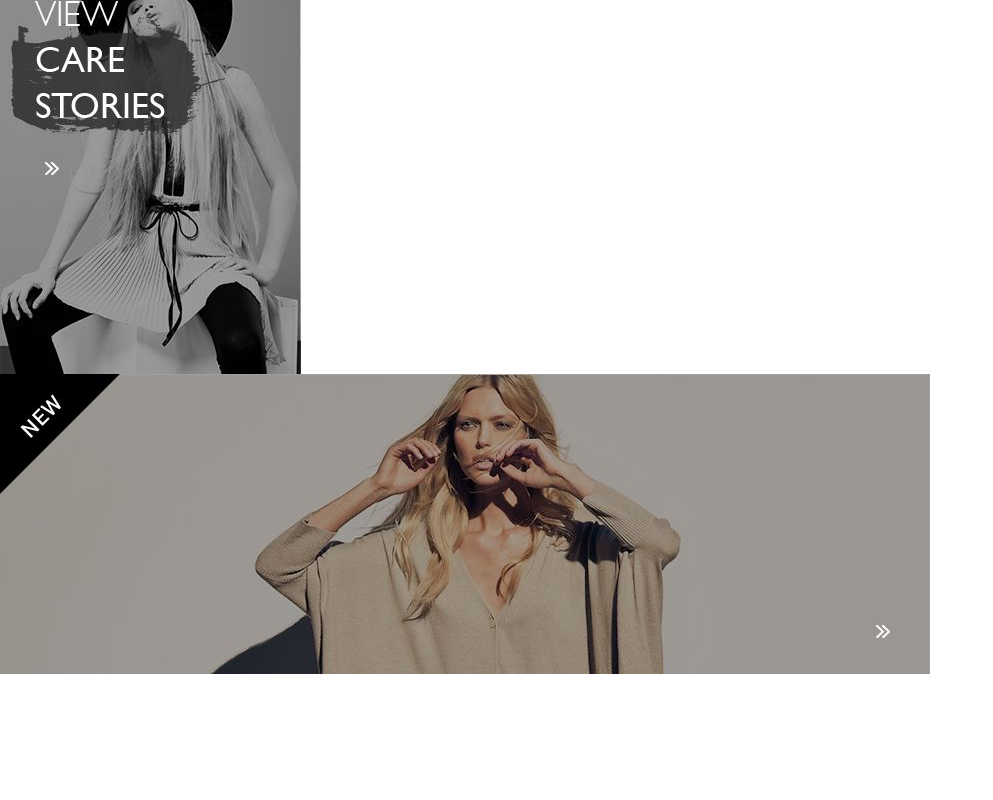
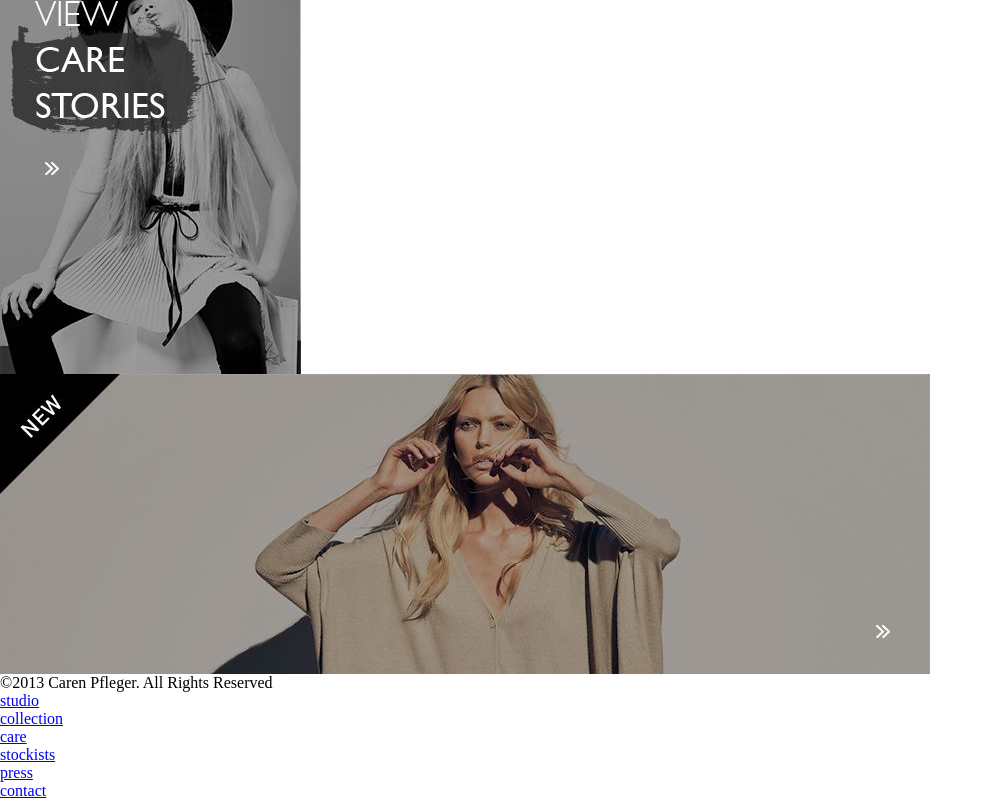
Before and after one commit to ssarathprdxn/CAREN, a plain HTML site: page index.html in a window 1280 px wide. Shown: the part 4479-5279 px from the top of the page, without its empty margins (0-993 px from the left). Before the commit the page ends 5153 px from the top, so only its background shows below. Drawn offline with Linux system fonts and the light colour scheme; files whose address does not match are found by name.

Commit message:
feat:footer section added

```diff
--- a/index.html
+++ b/index.html
@@ -100,8 +100,18 @@
 
       <!--footer starts here-->
       <footer>
-
-      </footer>
+        <div class="wrapper">
+             <span>&copy;2013 Caren Pfleger. All Rights Reserved</span>
+                 <ul>
+                   <li><a href="#FIXME" title="Studio" class="uppercase">studio</a></li>
+                   <li><a href="#FIXME" title="Collection" class="uppercase">collection</a></li>
+                   <li><a href="#FIXME" title="Care" class="uppercase">care</a></li>
+                   <li><a href="#FIXME" title="Stockists" class="uppercase">stockists</a></li>
+                   <li><a href="#FIXME" title="Press" class="uppercase">press</a></li>
+                   <li><a href="#FIXME" title="Contact" class="uppercase">contact</a></li>
+                </ul>
+        </div>
+    </footer>
       <!--footer ends here-->
 
     </div>
```
